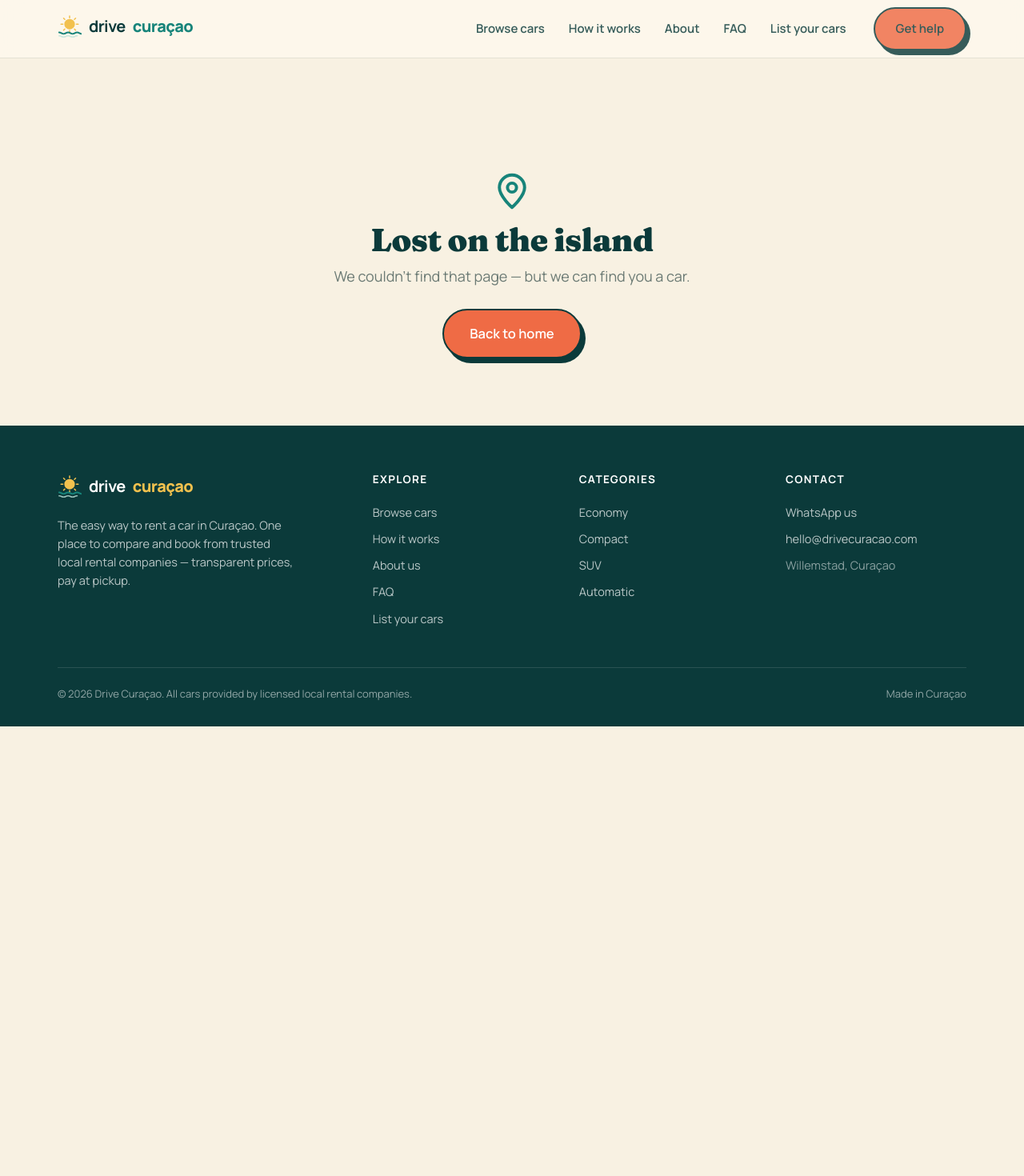
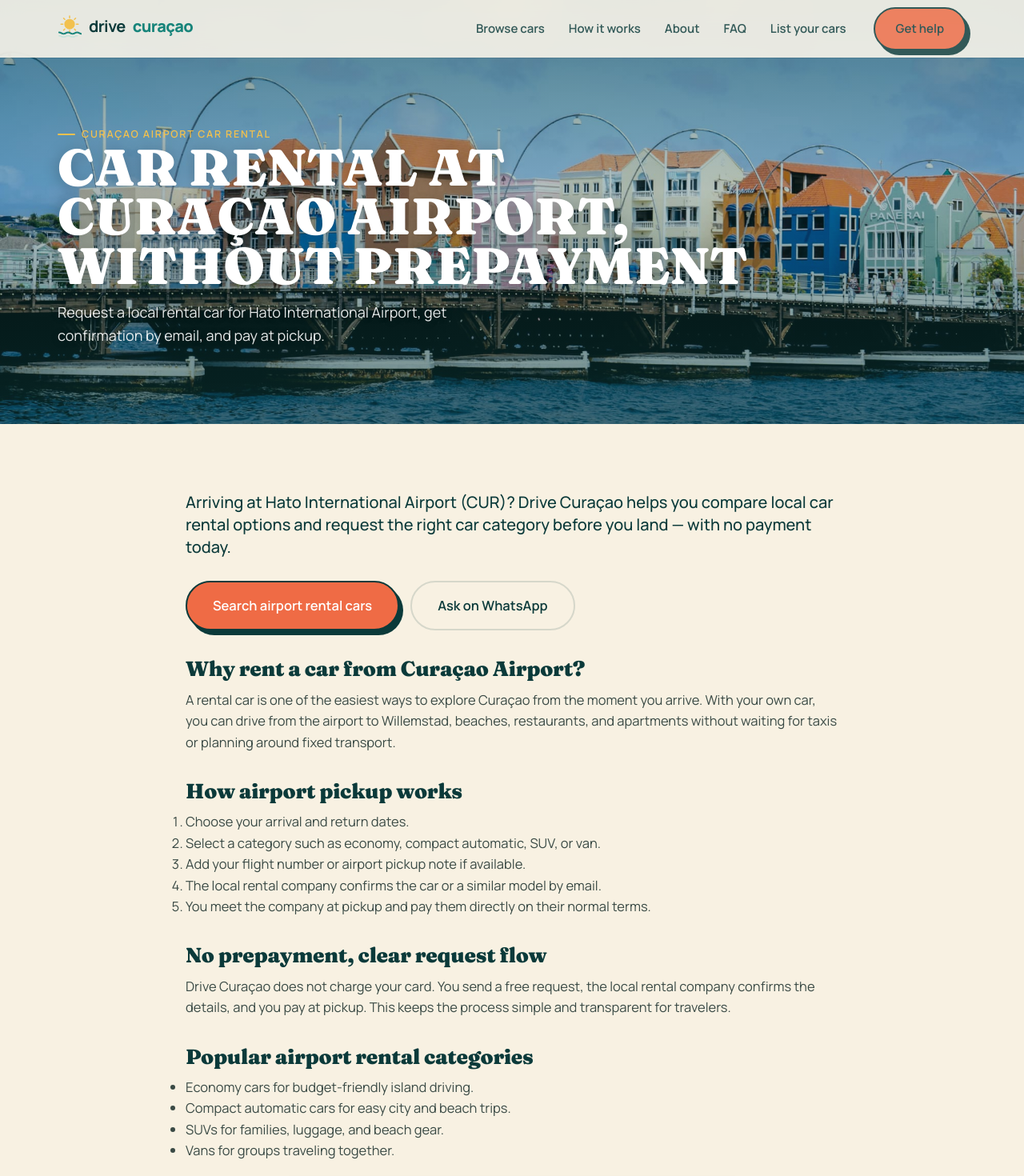
Before and after one commit to jairbakhuis/drivecuracao, a React (Vite) app: page /car-rental-curacao-airport in a window 1280 px wide. Shown: the top 1470 px of the page at 80% size. Before the commit the page ends 908 px from the top, so only its background shows below. Built offline with nearby package versions, Linux system fonts and the light colour scheme.

Commit message:
seo: add Curaçao airport car rental page
Adds an English SEO landing page for Curaçao airport car rental searches with airport pickup context, no-prepayment messaging, and the request flow.

👾 Generated with [Letta Code](https://letta.com)

Co-Authored-By: Letta Code <noreply@letta.com>

```diff
--- a/src/App.tsx
+++ b/src/App.tsx
@@ -7,6 +7,7 @@ import Faq from "./pages/Faq";
 import Review from "./pages/Review";
 import ForRentalCompanies from "./pages/ForRentalCompanies";
 import AutoHurenCuracao from "./pages/AutoHurenCuracao";
+import CarRentalAirport from "./pages/CarRentalAirport";
 import NotFound from "./pages/NotFound";
 
 export default function App() {
@@ -20,6 +21,7 @@ export default function App() {
       <Route path="/review" element={<Review />} />
       <Route path="/for-rental-companies" element={<ForRentalCompanies />} />
       <Route path="/auto-huren-curacao" element={<AutoHurenCuracao />} />
+      <Route path="/car-rental-curacao-airport" element={<CarRentalAirport />} />
       <Route path="*" element={<NotFound />} />
     </Routes>
   );
--- /dev/null
+++ b/src/pages/CarRentalAirport.tsx
@@ -0,0 +1,69 @@
+import { Link } from "react-router-dom";
+import Layout, { useReveal, WHATSAPP } from "../components/Layout";
+
+export default function CarRentalAirport() {
+  const reveal = useReveal();
+  return (
+    <Layout>
+      <header className="page-hero" style={{ "--hero-img": "url(/images/hero-cars.jpg)" } as React.CSSProperties}>
+        <div className="container" style={{ position: "relative", zIndex: 2 }}>
+          <span className="eyebrow on-dark">Curaçao airport car rental</span>
+          <h1>Car rental at Curaçao Airport, without prepayment</h1>
+          <p>
+            Request a local rental car for Hato International Airport, get confirmation by email, and pay at pickup.
+          </p>
+        </div>
+      </header>
+
+      <section className="section" ref={reveal}>
+        <div className="container prose reveal" style={{ maxWidth: 860 }}>
+          <p className="big">
+            Arriving at Hato International Airport (CUR)? Drive Curaçao helps you compare local car rental options and
+            request the right car category before you land — with no payment today.
+          </p>
+
+          <div style={{ display: "flex", gap: 14, flexWrap: "wrap", margin: "28px 0 34px" }}>
+            <Link className="btn btn-coral btn-lg" to="/cars">Search airport rental cars</Link>
+            <a className="btn btn-ghost btn-lg" href={WHATSAPP} target="_blank" rel="noreferrer">Ask on WhatsApp</a>
+          </div>
+
+          <h2>Why rent a car from Curaçao Airport?</h2>
+          <p>
+            A rental car is one of the easiest ways to explore Curaçao from the moment you arrive. With your own car,
+            you can drive from the airport to Willemstad, beaches, restaurants, and apartments without waiting for taxis
+            or planning around fixed transport.
+          </p>
+
+          <h2>How airport pickup works</h2>
+          <ol>
+            <li>Choose your arrival and return dates.</li>
+            <li>Select a category such as economy, compact automatic, SUV, or van.</li>
+            <li>Add your flight number or airport pickup note if available.</li>
+            <li>The local rental company confirms the car or a similar model by email.</li>
+            <li>You meet the company at pickup and pay them directly on their normal terms.</li>
+          </ol>
+
+          <h2>No prepayment, clear request flow</h2>
+          <p>
+            Drive Curaçao does not charge your card. You send a free request, the local rental company confirms the
+            details, and you pay at pickup. This keeps the process simple and transparent for travelers.
+          </p>
+
+          <h2>Popular airport rental categories</h2>
+          <ul className="list">
+            <li>Economy cars for budget-friendly island driving.</li>
+            <li>Compact automatic cars for easy city and beach trips.</li>
+            <li>SUVs for families, luggage, and beach gear.</li>
+            <li>Vans for groups traveling together.</li>
+          </ul>
+
+          <div className="confirm" style={{ marginTop: 36, textAlign: "left" }}>
+            <h2 style={{ fontSize: 22 }}>Ready to request an airport rental car?</h2>
+            <p>Search your dates and request a car category from a local Curaçao rental company.</p>
+            <Link className="btn btn-teal" to="/cars">Search cars</Link>
+          </div>
+        </div>
+      </section>
+    </Layout>
+  );
+}
```
